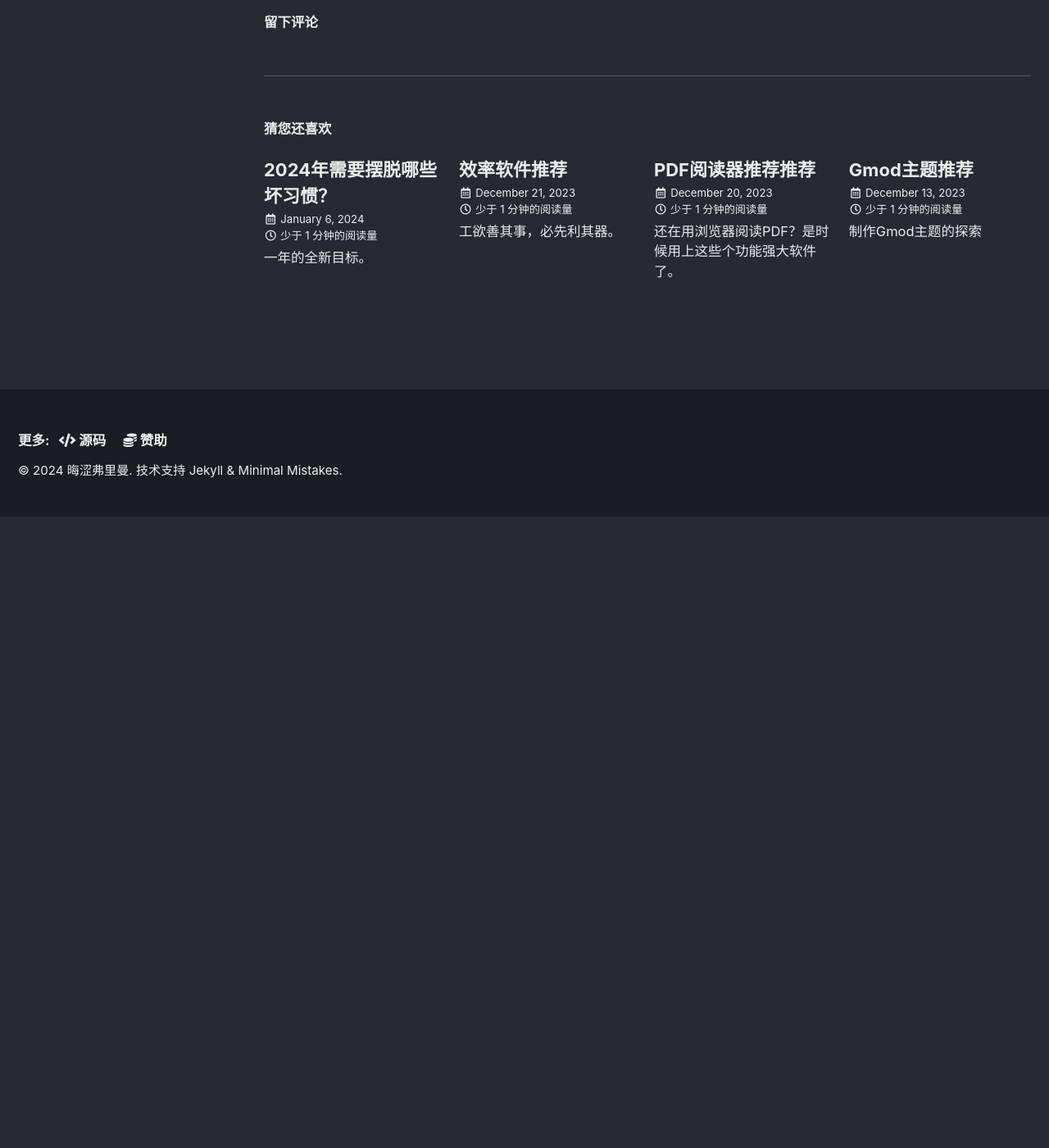
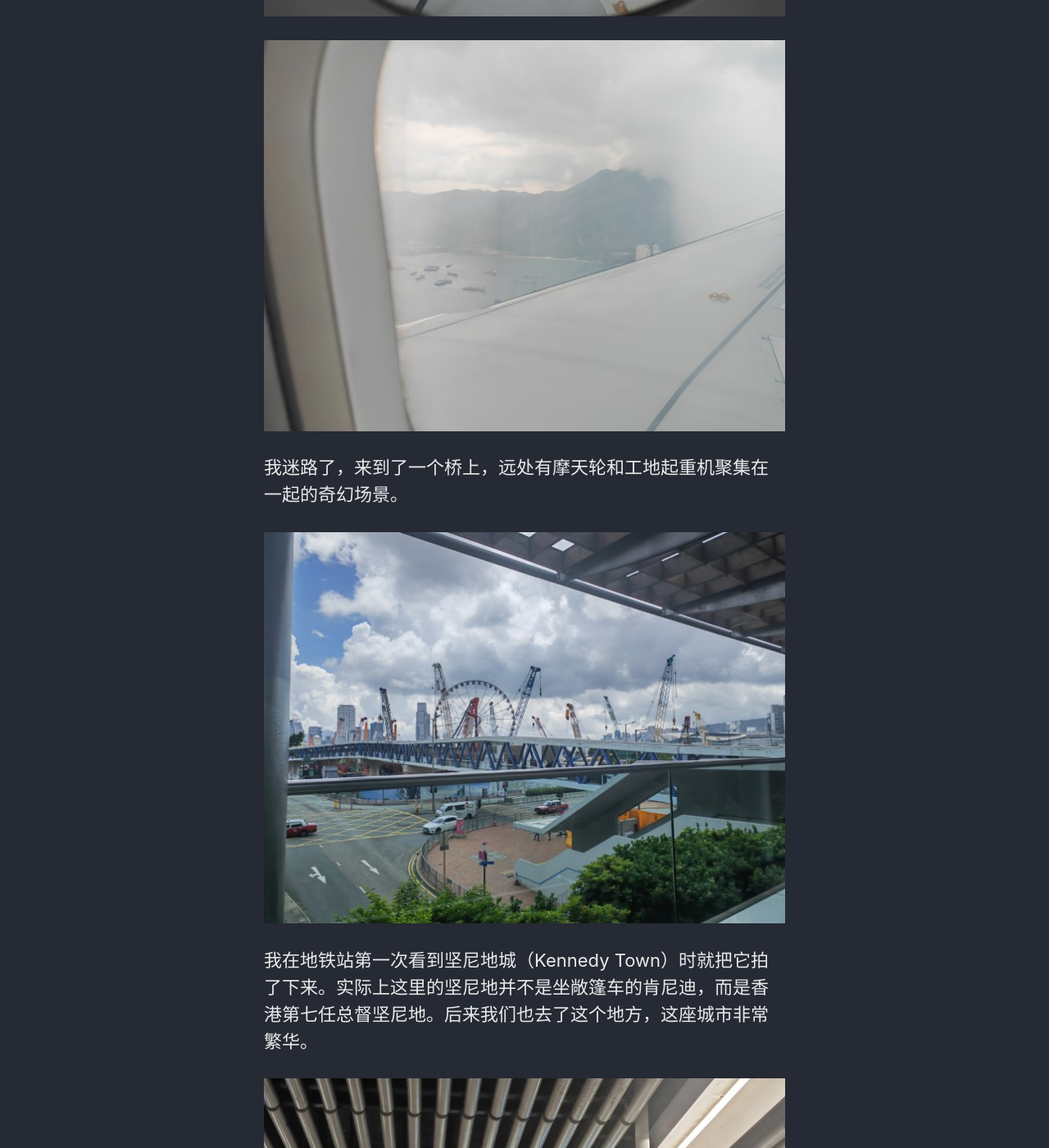
Before and after one commit to obscurefreeman/blog, a Jekyll site: the page built from _memory/2023-7-30-香港.md, in a window 1280 px wide and 1400 px high, scrolled down 1286 px. Shown: the whole window at 82% size. Built offline with Jekyll 4.4.1, drawn with Linux system fonts in a browser that asks for light colours; cached includes are drawn as plain includes; nearby versions of some CDN libraries; library files that are not in the unit come from our copies; a script that is not in the unit is left out; comment, search, counter and statistics services are not loaded; before the commit the page ends 1916 px from its top, so only the background shows below that; some of the changed text lies outside the part shown.

Commit message:
Update 2023-7-30-香港.md

```diff
--- a/_memory/2023-7-30-香港.md
+++ b/_memory/2023-7-30-香港.md
@@ -1,9 +1,71 @@
 ---
 title: "香港"
-excerpt: "香港是一个“被压扁的城市”。"
+excerpt: "香港是一座“被压扁的城市”。"
 toc: false
 ---
 
-香港是一个“被压扁的城市”
+在机场，我看到一个酷似弗里曼的身影。
+
+![alt]({{ site.url }}{{ site.baseurl }}/assets/images/memory/06/IMG_20230730_054048.jpg)
+
+飞机起飞了，一个人的研习之旅开始了。
+
+![alt]({{ site.url }}{{ site.baseurl }}/assets/images/memory/06/IMG_20230730_072427.jpg)
+
+![alt]({{ site.url }}{{ site.baseurl }}/assets/images/memory/06/IMG_20230730_100816.jpg)
+
+我迷路了，来到了一个桥上，远处有摩天轮和工地起重机聚集在一起的奇幻场景。
+
+![alt]({{ site.url }}{{ site.baseurl }}/assets/images/memory/06/IMG_20230730_114040.jpg)
+
+我在地铁站第一次看到坚尼地城（Kennedy Town）时就把它拍了下来。实际上这里的坚尼地并不是坐敞篷车的肯尼迪，而是香港第七任总督坚尼地。后来我们也去了这个地方，这座城市非常繁华。
+
+![alt]({{ site.url }}{{ site.baseurl }}/assets/images/memory/06/IMG_20230730_121457.jpg)
+
+香港是一座“被压扁的城市”。
 
 ![alt]({{ site.url }}{{ site.baseurl }}/assets/images/memory/06/IMG_20230730_123538.jpg)
+
+![alt]({{ site.url }}{{ site.baseurl }}/assets/images/memory/06/IMG_20230730_123632.jpg)
+
+这是我在这里吃的第一餐。我来到了一家法国餐厅，这里很安静，有几个人在小声说话。这里的菜单是法语的，服务员也听不懂英文。有一个会中文的眼镜光头外国服务员给我推荐了旅行者套餐（说实话并不好吃，不过味道“挺有意思的”），结账时被价格吓了一跳。
+
+![alt]({{ site.url }}{{ site.baseurl }}/assets/images/memory/06/IMG_20230730_133332.jpg)
+
+我们住的宾馆大厅。
+
+![alt]({{ site.url }}{{ site.baseurl }}/assets/images/memory/06/wx_camera_1690692302833.jpg)
+
+在茶餐厅吃早饭，一顿饭大概60元左右吧。很好吃！牛排很嫩，面包松软！
+
+![alt]({{ site.url }}{{ site.baseurl }}/assets/images/memory/06/IMG_20230731_074032.jpg)
+
+想进入香港大学得乘坐电梯，这种校门够独特吧！
+
+![alt]({{ site.url }}{{ site.baseurl }}/assets/images/memory/06/IMG_20230730_182010.jpg)
+
+大学内部的高低差让人惊叹，大楼错落有致。
+
+![alt]({{ site.url }}{{ site.baseurl }}/assets/images/memory/06/IMG_20230730_182350.jpg)
+
+大学内的建筑。（这里太晒了，台阶都被晒的热乎乎的）
+
+![alt]({{ site.url }}{{ site.baseurl }}/assets/images/memory/06/IMG_20230731_141837.jpg)
+
+![alt]({{ site.url }}{{ site.baseurl }}/assets/images/memory/06/IMG_20230731_151333.jpg)
+
+![alt]({{ site.url }}{{ site.baseurl }}/assets/images/memory/06/IMG_20230731_141851.jpg)
+
+香港大学著名打卡点。
+
+![alt]({{ site.url }}{{ site.baseurl }}/assets/images/memory/06/IMG_20230731_143324.jpg)
+
+学长带我们去了大学内的咖啡厅，需要排好长时间的队呢。
+
+![alt]({{ site.url }}{{ site.baseurl }}/assets/images/memory/06/IMG_20230731_144913.jpg)
+
+我们的老师很优秀，其中有一个是周星驰电影《花田喜事》的导演（图二）。
+
+![alt]({{ site.url }}{{ site.baseurl }}/assets/images/memory/06/IMG_20230731_094237.jpg)
+
+![alt]({{ site.url }}{{ site.baseurl }}/assets/images/memory/06/IMG_20230801_120714.jpg)
```
